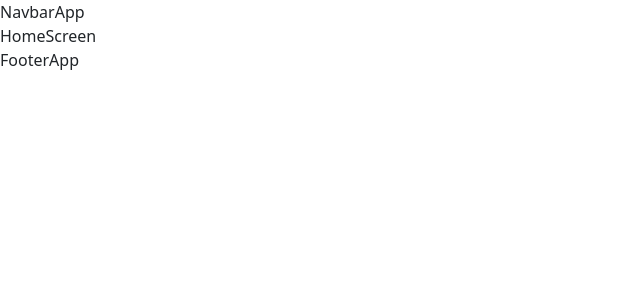
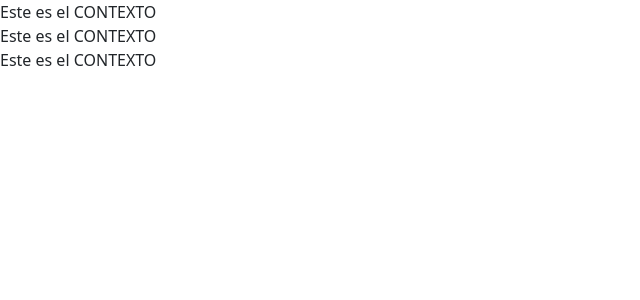
Before and after one commit to juanmv32/Proyecto-TucuFilms, a React (Vite) app: page / in a window 1280 px wide. Shown: the top 300 px of the page, without its empty margins (0-640 px from the left). Built offline with nearby package versions, Linux system fonts and the light colour scheme.

Commit message:
hemos agregado Contexto a todos los elementos con el useContext

```diff
--- a/src/App.jsx
+++ b/src/App.jsx
@@ -1,5 +1,9 @@
 import { BrowserRouter } from "react-router-dom";
 import RoutesPrincipal from "./routes/RoutesPrincipal";
+import NavBarApp from "./components/NavbarApp";
+import { UseProvider } from "./contexto/ContextoBD";
+import HomeScreen from "./views/Homescreen";
+
 
 const App = () => {
   return (
--- a/src/components/FooterApp.jsx
+++ b/src/components/FooterApp.jsx
@@ -1,7 +1,10 @@
 import React from "react";
+import { useContext } from "react";
+import { UserContext } from "../contexto/ContextoBD";
 
 const FooterApp = () => {
-  return <div>FooterApp</div>;
+  const contexto = useContext(UserContext)
+  return <div>{contexto}</div>;
 };
 
 export default FooterApp;
--- a/src/components/NavbarApp.jsx
+++ b/src/components/NavbarApp.jsx
@@ -1,7 +1,10 @@
-import React from "react";
+import { useState, createContext, useContext } from 'react';
+import { UserContext } from "../contexto/ContextoBD";
 
 const NavBarApp = () => {
-  return <div>NavbarApp</div>;
+
+  const contexto = useContext(UserContext)
+  return <div>{contexto}</div>;
 };
 
 export default NavBarApp;
--- /dev/null
+++ b/src/contexto/ContextoBD.jsx
@@ -0,0 +1,12 @@
+import { createContext, useState } from "react";
+// aqui inicializamos la variable UserContext que sera importada en cada componente que necesite acceder al contexto
+export const UserContext =  createContext(null);
+
+ export const UseProvider = ({children})=>{
+
+     const [user,setUser] = useState("Este es el CONTEXTO")
+
+     return(
+        <UserContext.Provider value={user}>{children}</UserContext.Provider>
+     )
+}
--- a/src/main.jsx
+++ b/src/main.jsx
@@ -2,11 +2,14 @@ import { StrictMode } from 'react'
 import { createRoot } from 'react-dom/client'
 import "bootstrap/dist/css/bootstrap.min.css";
 import "bootstrap/dist/js/bootstrap.bundle.js";
+import { UseProvider } from './contexto/ContextoBD.jsx';
 
 import App from './App.jsx'
 
 createRoot(document.getElementById('root')).render(
  <StrictMode>
-    <App />
+    <UseProvider>
+      <App/>
+    </UseProvider>
   </StrictMode>
 )
--- a/src/views/HomeScreen.jsx
+++ b/src/views/HomeScreen.jsx
@@ -1,7 +1,10 @@
-import React from "react";
+import { useContext } from "react";
+import { UserContext } from "../contexto/ContextoBD";
+
 
 const HomeScreen = () => {
-  return <div>HomeScreen</div>;
+  const contexto = useContext(UserContext)
+  return <div>{contexto}</div>;
 };
 
 export default HomeScreen;
```
Also changed, not shown: 1 other file (tests, documents, lock files or other folders).
